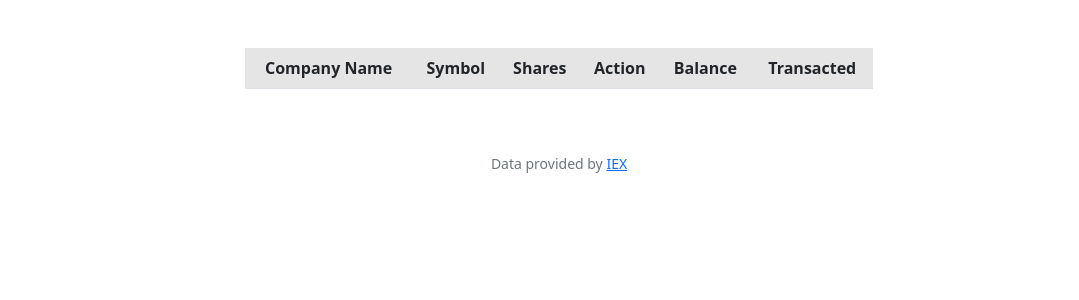
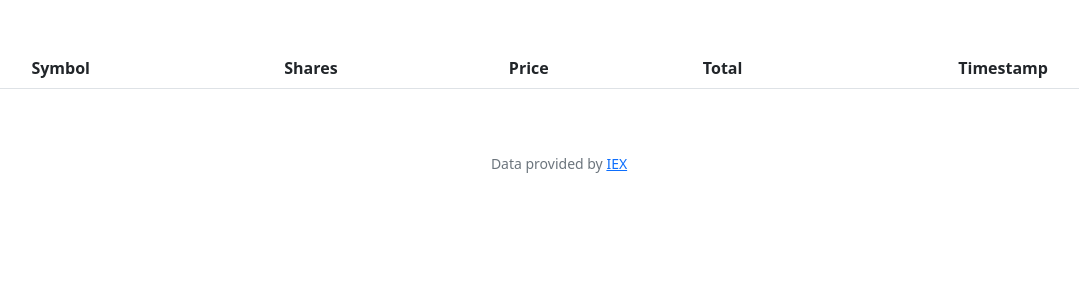
Before and after one commit to minortypo/cs50x, a Flask app: page /history in a window 1280 px wide. Shown: the part 76-376 px from the top of the page, without its empty margins (81-1160 px from the left). Run offline with Flask 3, Linux system fonts and the light colour scheme; the visitor is signed in with stand-in values (Sample User, id 1); data that the repository does not hold is empty; some libraries are stand-ins or nearby versions.

Commit message:
Update history.html

```diff
--- a/week-9/pset9/templates/history.html
+++ b/week-9/pset9/templates/history.html
@@ -1,5 +1,3 @@
-<!-- The 'History' Page -->
-
 {% extends "layout.html" %}
 
 {% block title %}
@@ -7,30 +5,26 @@
 {% endblock %}
 
 {% block main %}
-    <div class="table-responsive-md">
-        <table class="table mx-auto w-50">
+    <table class="table table-striped">
         <thead>
-                <tr class="table-active">
-                    <th scope="col">Company Name</th>
-                    <th scope="col">Symbol</th>
-                    <th scope="col">Shares</th>
-                    <th scope="col">Action</th>
-                    <th scope="col">Balance</th>
-                    <th scope="col">Transacted</th>
+            <tr>
+                <th>Symbol</th>
+                <th>Shares</th>
+                <th>Price</th>
+                <th>Total</th>
+                <th>Timestamp</th>
             </tr>
         </thead>
         <tbody>
-                {% for stock in portfolio %}
-                <tr class="table-light">
-                    <td>{{ stock["name"] }}</td>
-                    <td>{{ stock["symbol"] }}</td>
-                    <td>{{ stock["shares"] }}</td>
-                    <td>{{ stock["action"] }}</td>
-                    <td>{{ stock["balance"] }}</td>
-                    <td>{{ stock["date"] }}</td>
+            {% for transaction in transactions %}
+                <tr>
+                    <td>{{ transaction.symbol }}</td>
+                    <td>{{ transaction.shares }}</td>
+                    <td>{{ transaction.price }}</td>
+                    <td>{{ (transaction.shares * transaction.price)|usd }}</td>
+                    <td>{{ transaction.timestamp }}</td>
                 </tr>
             {% endfor %}
         </tbody>
     </table>
-    </div>
 {% endblock %}
```
Lines whose indentation alone changed are shown as unchanged.
